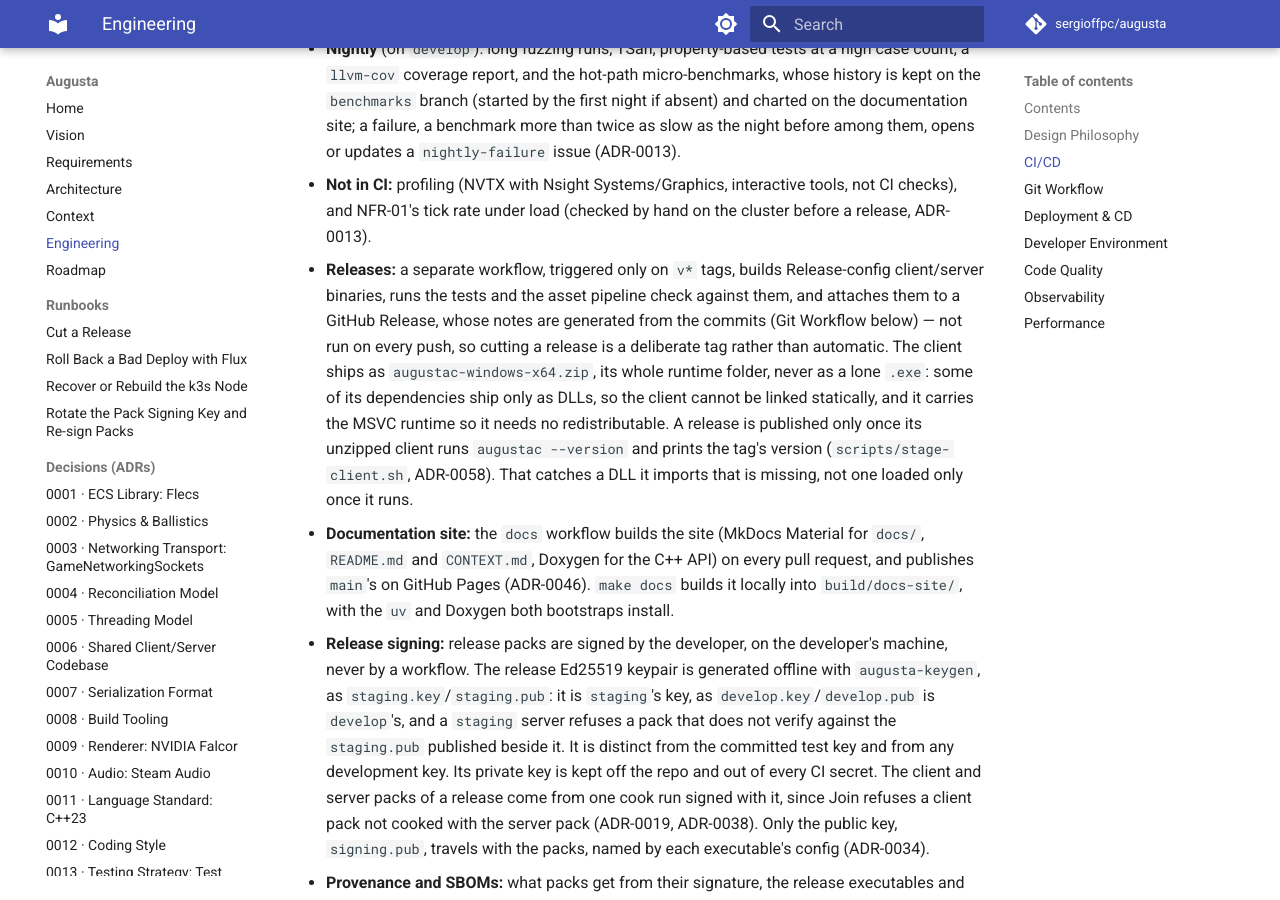
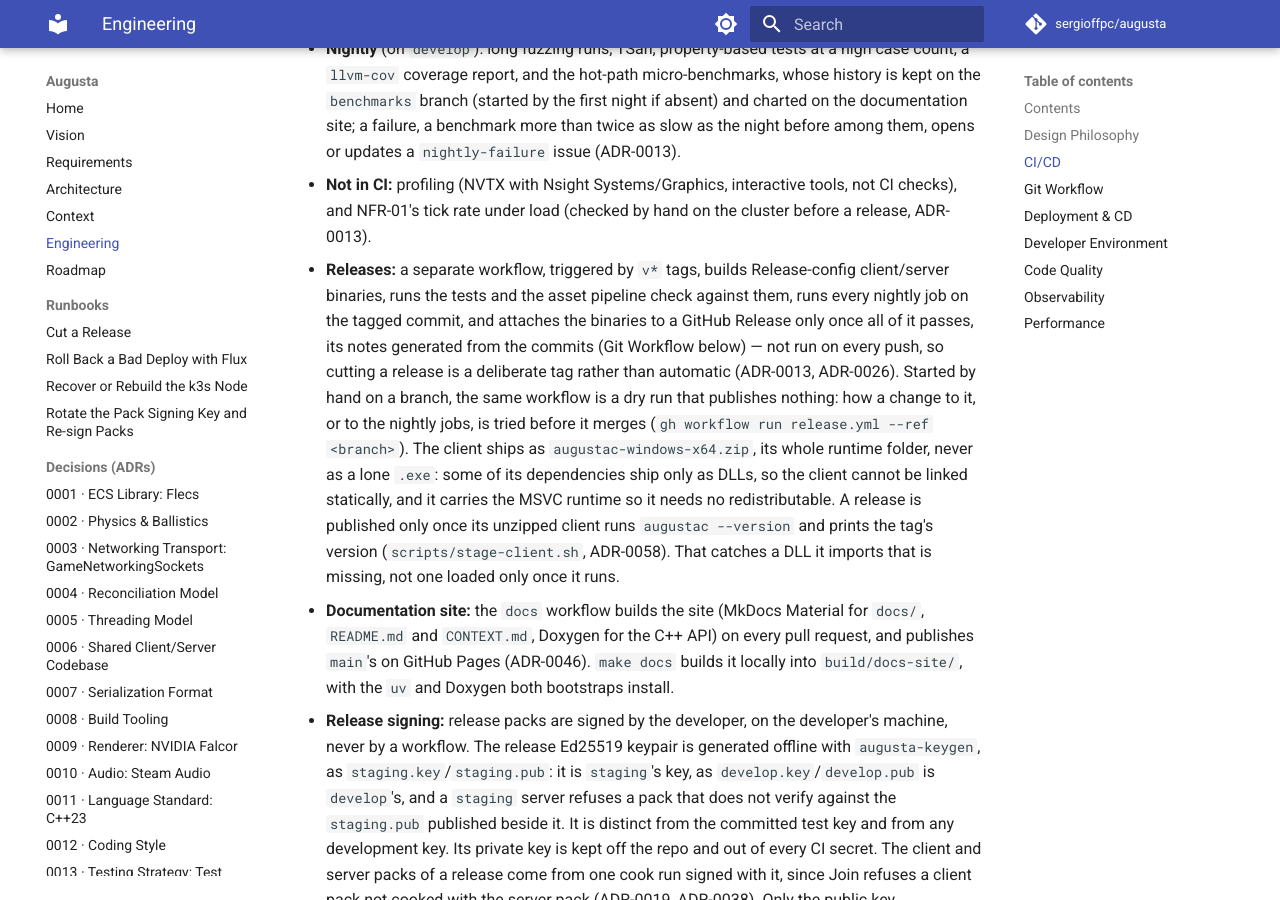
Before and after one commit to sergioffpc/augusta, an MkDocs documentation site: the page built from docs/ENGINEERING.md, in a window 1280 px wide and 900 px high, scrolled down 3310 px. Built offline with MkDocs 1.6.1 and Material for MkDocs 9.7.7, drawn with Linux system fonts in a browser that asks for light colours; comment, search, counter and statistics services are not loaded; some of the changed text lies outside the part shown.

Commit message:
docs(release): state that releases run the nightly's jobs
ADR-0013 and ADR-0026 now say a release publishes only once the tagged
commit passes every nightly job as well as its builds and tests, and how
those jobs differ when a release calls them. ENGINEERING.md's release
and vulnerability-scanning entries and the cut-release runbook follow,
the runbook with the longer release duration.

Refs #621

Co-Authored-By: Claude Opus 5.5 <noreply@anthropic.com>

````diff
--- a/docs/ENGINEERING.md
+++ b/docs/ENGINEERING.md
@@ -144,18 +144,21 @@ decisions already made in ARCHITECTURE.md:
 - **Not in CI:** profiling (NVTX with Nsight Systems/Graphics, interactive
   tools, not CI checks), and NFR-01's tick rate under load (checked by hand on
   the cluster before a release, ADR-0013).
-- **Releases:** a separate workflow, triggered only on `v*` tags, builds
+- **Releases:** a separate workflow, triggered by `v*` tags, builds
   Release-config client/server binaries, runs the tests and the asset pipeline
-  check against them, and attaches them to a GitHub Release, whose notes are
+  check against them, runs every nightly job on the tagged commit, and attaches
+  the binaries to a GitHub Release only once all of it passes, its notes
   generated from the commits (Git Workflow below) — not run on every push, so
-  cutting a release is a deliberate tag rather than automatic. The client ships
-  as `augustac-windows-x64.zip`, its whole runtime folder, never as a lone
-  `.exe`: some of its dependencies ship only as DLLs, so the client cannot be
-  linked statically, and it carries the MSVC runtime so it needs no
-  redistributable. A release is published only once its unzipped client runs
-  `augustac --version` and prints the tag's version (`scripts/stage-client.sh`,
-  ADR-0058). That catches a DLL it imports that is missing, not one loaded only
-  once it runs.
+  cutting a release is a deliberate tag rather than automatic (ADR-0013,
+  ADR-0026). Started by hand on a branch, the same workflow is a dry run that
+  publishes nothing: how a change to it, or to the nightly jobs, is tried before
+  it merges (`gh workflow run release.yml --ref <branch>`). The client ships as
+  `augustac-windows-x64.zip`, its whole runtime folder, never as a lone `.exe`:
+  some of its dependencies ship only as DLLs, so the client cannot be linked
+  statically, and it carries the MSVC runtime so it needs no redistributable. A
+  release is published only once its unzipped client runs `augustac --version`
+  and prints the tag's version (`scripts/stage-client.sh`, ADR-0058). That
+  catches a DLL it imports that is missing, not one loaded only once it runs.
 - **Documentation site:** the `docs` workflow builds the site (MkDocs Material
   for `docs/`, `README.md` and `CONTEXT.md`, Doxygen for the C++ API) on every
   pull request, and publishes `main`'s on GitHub Pages (ADR-0046). `make docs`
@@ -218,14 +221,15 @@ decisions already made in ARCHITECTURE.md:
     ```
 
 - **Vulnerability scanning:** the server image is scanned by trivy as CI builds
-  it, and is published only if clean. The latest release's executables are
-  scanned every night by grype, from their SBOMs (`nightly-jobs.yml`'s
-  `sbom-scan`), so a CVE published after the release still fails a run. No
-  vulnerability database knows vcpkg's purls, so `scripts/sbom-cpes.py` first
-  adds each port's NVD CPE, and fails on a port that has neither a CPE nor a
-  written reason for having none. Both fail on a high or critical CVE; the image
-  only on one with a fix available, the executables on any, since the NVD gives
-  most of its ranges with no fixed version.
+  it, and is published only if clean. A release's executables are scanned by
+  grype, from their SBOMs (`nightly-jobs.yml`'s `sbom-scan`), before the release
+  publishes them, and the latest release's again every night, so a CVE published
+  after the release still fails a run. No vulnerability database knows vcpkg's
+  purls, so `scripts/sbom-cpes.py` first adds each port's NVD CPE, and fails on
+  a port that has neither a CPE nor a written reason for having none. Both fail
+  on a high or critical CVE; the image only on one with a fix available, the
+  executables on any, since the NVD gives most of its ranges with no fixed
+  version.
 
 ## Git Workflow
 
````
Also changed, not shown: docs/adr/0013-testing-and-benchmarking.md (+44 -28 lines), docs/adr/0026-cd-strategy.md (+12 -0 lines), docs/runbooks/cut-release.md (+14 -7 lines).
